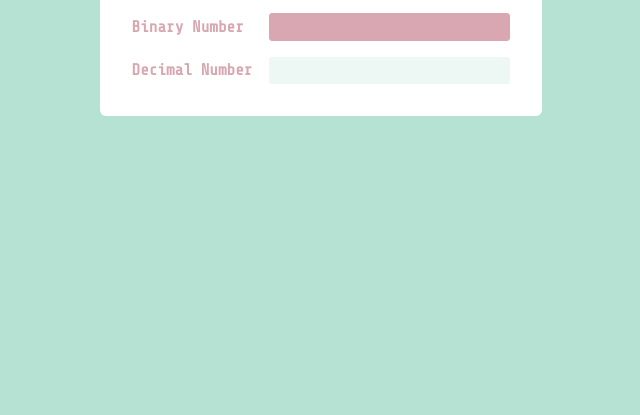
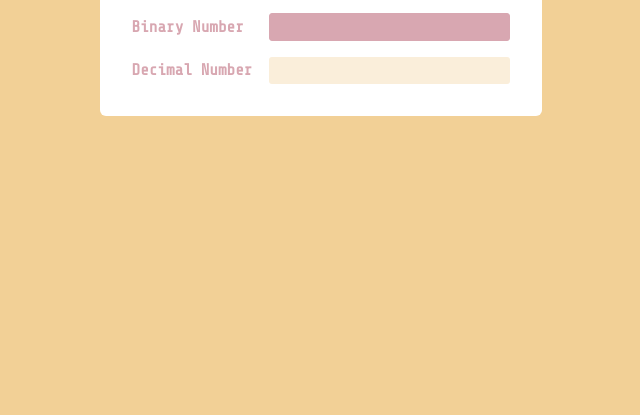
Before and after one commit to geisson/bin2dec, a website built with webpack: page index.html in a window 1280 px wide. Shown: the part 385-800 px from the top of the page, without its empty margins (319-959 px from the left). Built offline with nearby package versions, Linux system fonts and the light colour scheme.

Commit message:
atualizando scripts

```diff
--- a/package.json
+++ b/package.json
@@ -5,7 +5,8 @@
   "main": "index.js",
   "scripts": {
     "start": "webpack serve --open --config webpack.dev.js",
-    "build": "webpack --mode=production"
+    "build": "webpack --mode=production",
+    "git-dist": "git subtree push --prefix dist origin gh-pages"
   },
   "keywords": [],
   "author": "",
--- a/sass/style.scss
+++ b/sass/style.scss
@@ -5,7 +5,7 @@ $break-small: 400px;
 $break-medium: 800px;
 $break-large: 1200px;
 
-$color-primary: rgb(182, 226, 211);
+$color-primary: #f2d096;
 $color-primary-light: lighten($color-primary, 15%);
 $color-primary-dark: darken($color-primary, 20%);
 
```
Also changed, not shown: dist/main.bundle.js.
